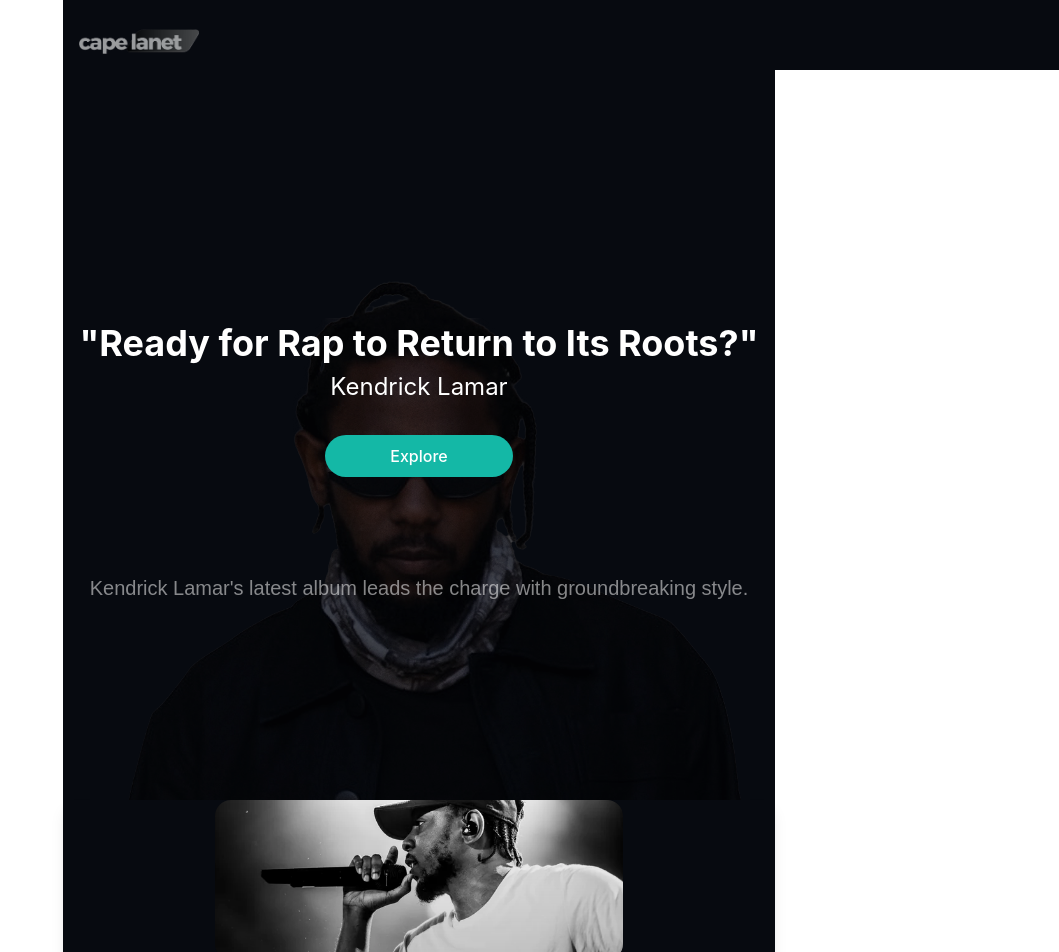
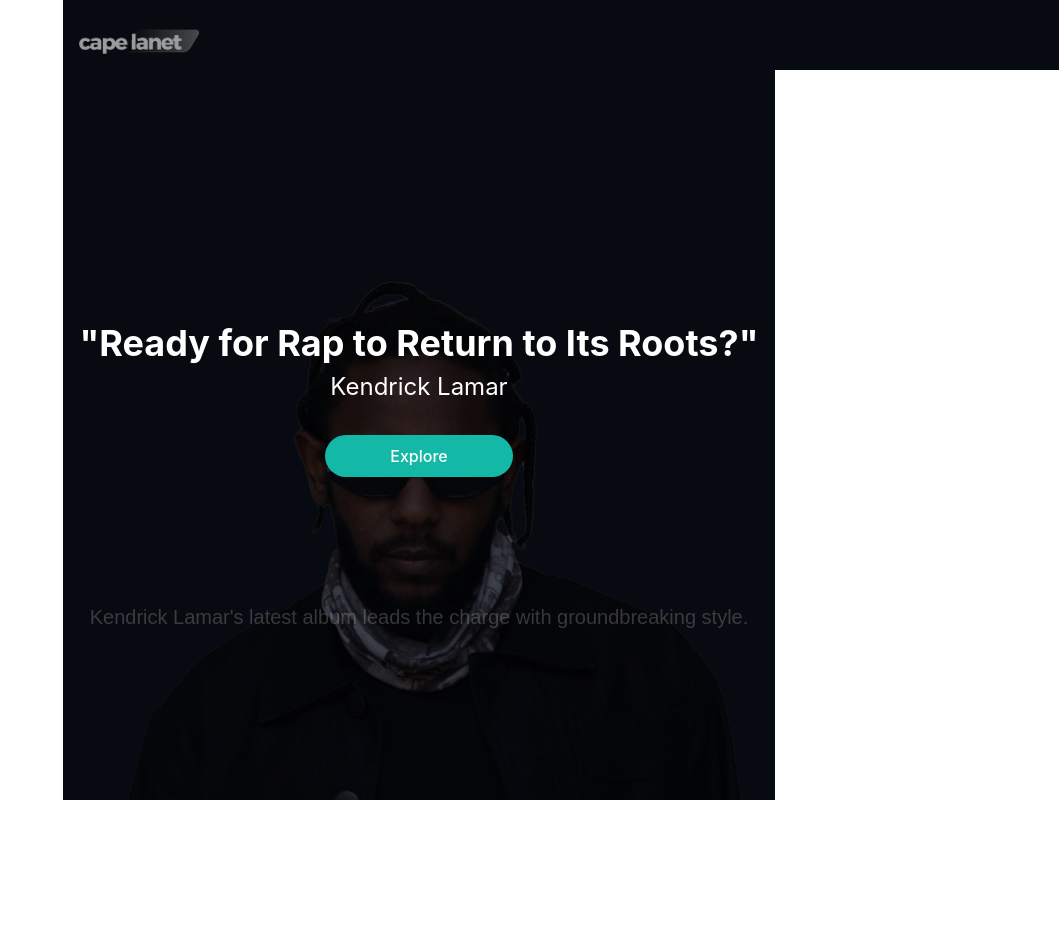
Before and after one commit to Techyana/capelanet-blog, a React (Vite) app: page / in a window 1280 px wide. Shown: the top 952 px of the page, without its empty margins (221-1280 px from the left). After the commit the page ends 800 px from the top, so only its background shows below. Built offline with nearby package versions, Linux system fonts and the light colour scheme.

Commit message:
Routing Changes
Certain pages/windows will be displayed when they're called from either a link or button

```diff
--- a/src/App.tsx
+++ b/src/App.tsx
@@ -20,13 +20,12 @@
 
   return (
     <Router>
-      <div className="App">
+      <div className="content-wrapper">
         <Header />
-        <Home track={track} />
-        <Track {...track} />
         <Routes>
           <Route path="/" element={<Home track={track} />} />
           <Route path="/projects" element={<ArtistProjects />} />
+          <Route path="/track" element={<Track {...track} />} />
         </Routes>
       </div>
     </Router>
```
